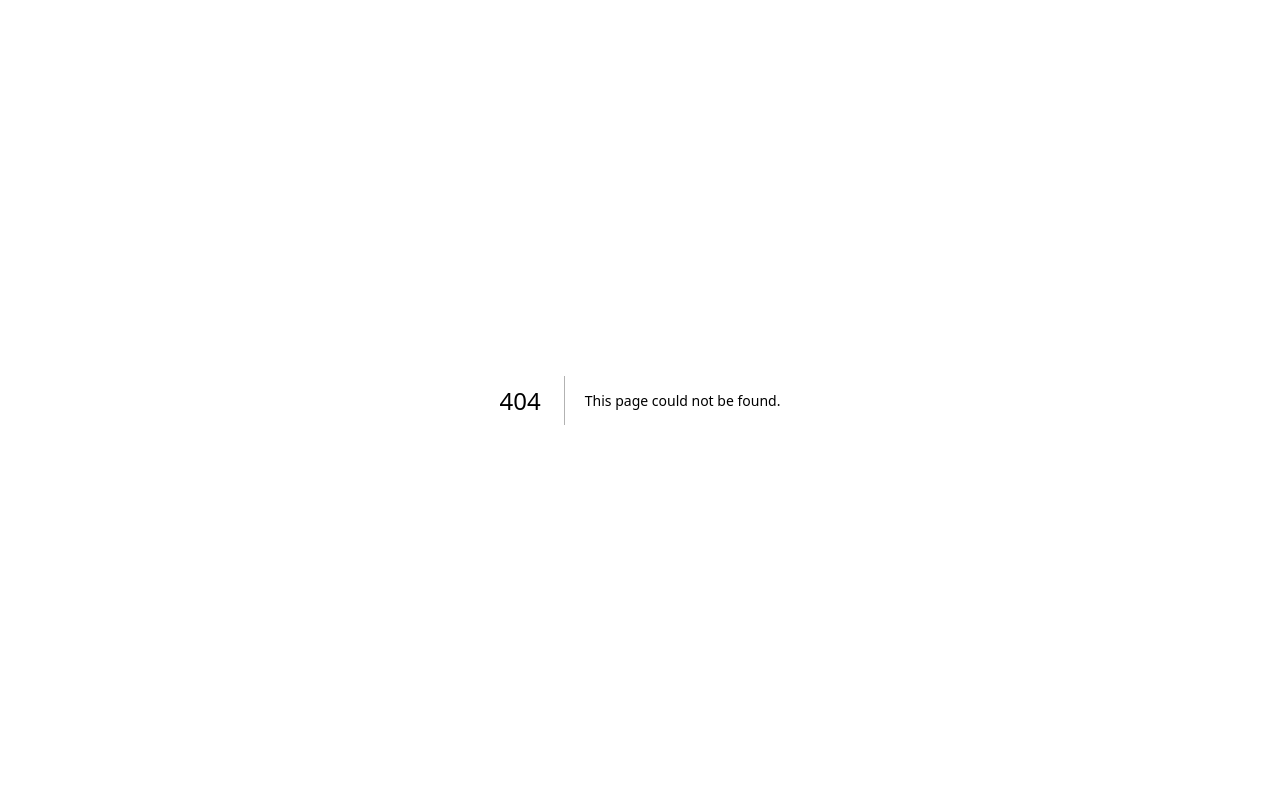
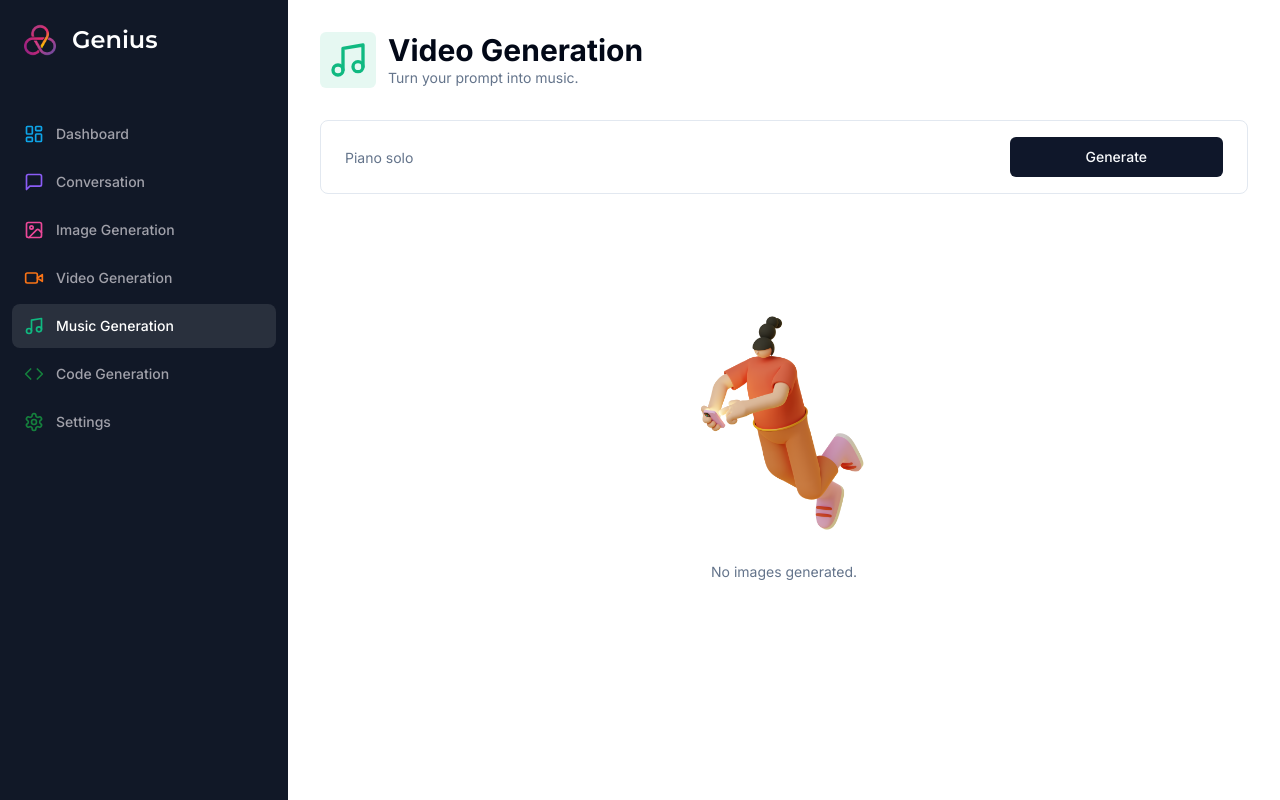
Before and after one commit to wallace2001/ai-web, a Next.js app: page /music in a window 1280 px wide. Before the commit this address had no page. Built offline with nearby package versions, Linux system fonts and the light colour scheme; no server answers.

Commit message:
feat/music generation ui and api

```diff
--- /dev/null
+++ b/app/(dashboard)/(routes)/music/client.tsx
@@ -0,0 +1,119 @@
+"use client";
+
+import * as z from "zod";
+import Heading from "@/components/heading";
+import { Music } from "lucide-react";
+import { FormProvider, useForm } from "react-hook-form";
+import { zodResolver } from "@hookform/resolvers/zod";
+import { useRouter } from "next/navigation";
+
+import { formSchema } from "./constants";
+import { FormControl, FormField, FormItem } from "@/components/ui/form";
+import { Input } from "@/components/ui/input";
+import { Button } from "@/components/ui/button";
+import { useState } from "react";
+import Empty from "@/components/empty";
+import Loader from "@/components/loader";
+import { api } from "@/lib/axios";
+
+interface MusicClientProps {
+    userId: string | null;
+}
+
+const MusicClient: React.FC<MusicClientProps> = ({
+    userId
+}) => {
+
+    const router = useRouter();
+    const [music, setMusic] = useState<string>();
+
+    const form = useForm<z.infer<typeof formSchema>>({
+        resolver: zodResolver(formSchema),
+        defaultValues: {
+            prompt: "",
+        }
+    });
+
+    const isLoading = form.formState.isSubmitting;
+
+    const onSubmit = async (values: z.infer<typeof formSchema>) => {
+        try {
+            const { data } = await api.post('/ai/music', {
+                ...values,
+                userId
+            });
+
+            setMusic(data);
+        } catch (error: any) {
+
+        } finally {
+            form.reset();
+            router.refresh();
+        }
+    }
+
+    return (
+        <div>
+            <Heading
+                title="Video Generation"
+                description="Turn your prompt into music."
+                icon={Music}
+                iconColor="text-emerald-500"
+                bgColor="bg-emerald-500/10"
+            />
+            <div className="px-4 lg:px-8">
+                <FormProvider {...form}>
+                    <form
+                        onSubmit={form.handleSubmit(onSubmit)}
+                        className="
+                rounded-lg
+                border
+                w-full
+                p-4
+                px-3
+                md:px-6
+                focus-within:shadow-sm
+                grid
+                grid-cols-8
+                gap-2
+              "
+                    >
+                        <FormField
+                            name="prompt"
+                            render={({ field }) => (
+                                <FormItem className="col-span-12 lg:col-span-6">
+                                    <FormControl className="m-0 p-0">
+                                        <Input
+                                            className="border-0 outline-none focus-visible:ring-0 focus-visible:ring-transparent"
+                                            disabled={isLoading}
+                                            placeholder="Piano solo"
+                                            {...field}
+                                        />
+                                    </FormControl>
+                                </FormItem>
+                            )}
+                        />
+                        <Button className="col-span-12 lg:col-span-2 w-full" type="submit" disabled={isLoading} size="icon">
+                            Generate
+                        </Button>
+                    </form>
+                </FormProvider>
+                {isLoading && (
+                    <div className="p-20">
+                        <Loader />
+                    </div>
+                )}
+                {!music && !isLoading && (
+                    <Empty label="No images generated." />
+                )}
+                {music && (
+                    <audio controls className="w-full mt-8">
+                        <source src={music} />
+                    </audio>
+                )}
+            </div>
+        </div>
+    );
+}
+
+export default MusicClient;
--- /dev/null
+++ b/app/(dashboard)/(routes)/music/constants.ts
@@ -0,0 +1,45 @@
+import * as z from "zod";
+
+export const formSchema = z.object({
+    prompt: z.string().min(1, {
+        message: "Music Prompt is required",
+    }),
+});
+
+export const amountOptions = [
+    {
+        value: '1',
+        label: '1 Photo',
+    },
+    {
+        value: '2',
+        label: '2 Photos',
+    },
+    {
+        value: '3',
+        label: '3 Photos',
+    },
+    {
+        value: '4',
+        label: '4 Photos',
+    },
+    {
+        value: '5',
+        label: '5 Photos',
+    },
+];
+
+export const resolutionOptions = [
+    {
+        value: '256x256',
+        label: '256x256'
+    },
+    {
+        value: '512x512',
+        label: '512x512'
+    },
+    {
+        value: '1024x1024',
+        label: '1024x1024'
+    },
+];
--- /dev/null
+++ b/app/(dashboard)/(routes)/music/page.tsx
@@ -0,0 +1,14 @@
+import { auth } from "@clerk/nextjs";
+import MusicClient from "./client";
+
+
+
+const MusicPage = () => {
+    const { userId } = auth();
+
+    return (
+        <MusicClient userId={userId} />
+    );
+}
+
+export default MusicPage;
```
Also changed, not shown: 1 other file (tests, documents, lock files or other folders).
